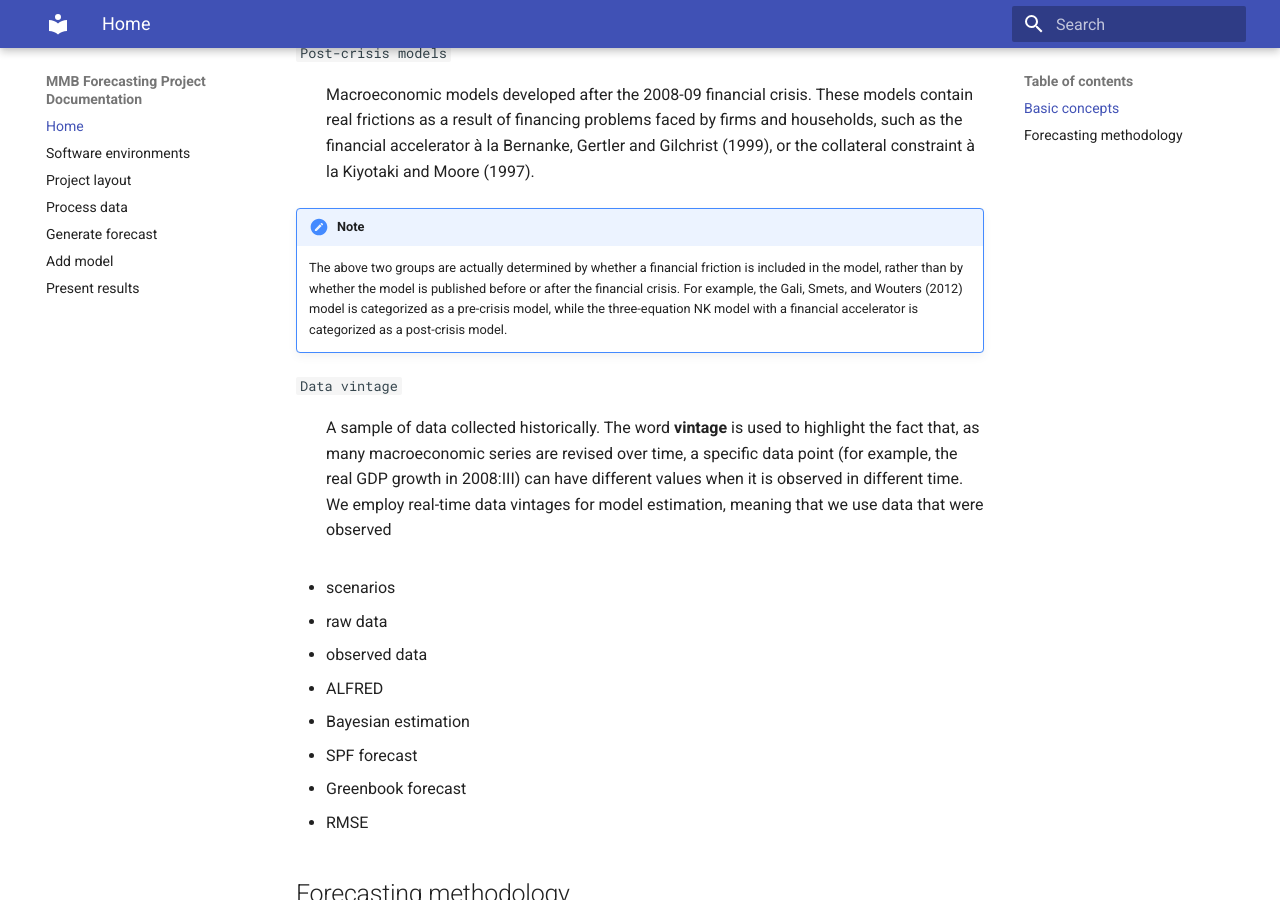
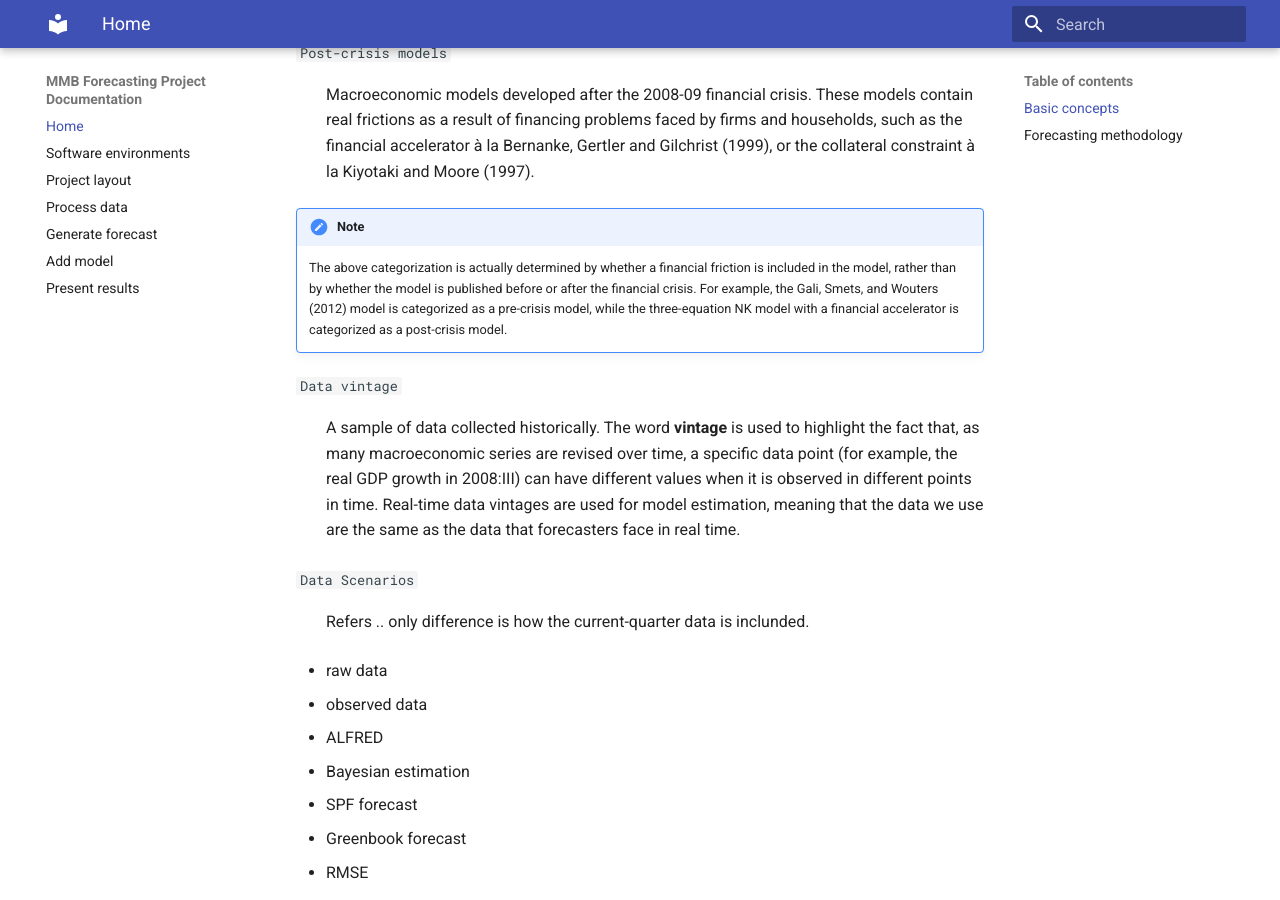
Before and after one commit to zsun9/mmbforecastdoc, an MkDocs documentation site: the page built from docs/index.md, in a window 1280 px wide and 900 px high, scrolled down 1045 px. Built offline with MkDocs 1.6.1 and Material for MkDocs 9.7.7, drawn with Linux system fonts in a browser that asks for light colours.

Commit message:
Update index.md

```diff
--- a/docs/index.md
+++ b/docs/index.md
@@ -28,12 +28,15 @@ The remainder of the page introduces the theoretical background of the project.
 :   Macroeconomic models developed after the 2008-09 financial crisis. These models contain real frictions as a result of financing problems faced by firms and households, such as the financial accelerator à la Bernanke, Gertler and Gilchrist (1999), or the collateral constraint à la Kiyotaki and Moore (1997).
 
 !!! note
-    The above two groups are actually determined by whether a financial friction is included in the model, rather than by whether the model is published before or after the financial crisis. For example, the Gali, Smets, and Wouters (2012) model is categorized as a pre-crisis model, while the three-equation NK model with a financial accelerator is categorized as a post-crisis model.
+    The above categorization is actually determined by whether a financial friction is included in the model, rather than by whether the model is published before or after the financial crisis. For example, the Gali, Smets, and Wouters (2012) model is categorized as a pre-crisis model, while the three-equation NK model with a financial accelerator is categorized as a post-crisis model.
 
 `Data vintage`
-:   A sample of data collected historically. The word **vintage** is used to highlight the fact that, as many macroeconomic series are revised over time, a specific data point (for example, the real GDP growth in 2008:III) can have different values when it is observed in different time. We employ real-time data vintages for model estimation, meaning that we use data that were observed
+:   A sample of data collected historically. The word **vintage** is used to highlight the fact that, as many macroeconomic series are revised over time, a specific data point (for example, the real GDP growth in 2008:III) can have different values when it is observed in different points in time. Real-time data vintages are used for model estimation, meaning that the data we use are the same as the data that forecasters face in real time.
 
-- scenarios
+`Data Scenarios`
+:   Refers .. only difference is how the current-quarter data is inclunded.
+
+
 
 - raw data
 - observed data
```
